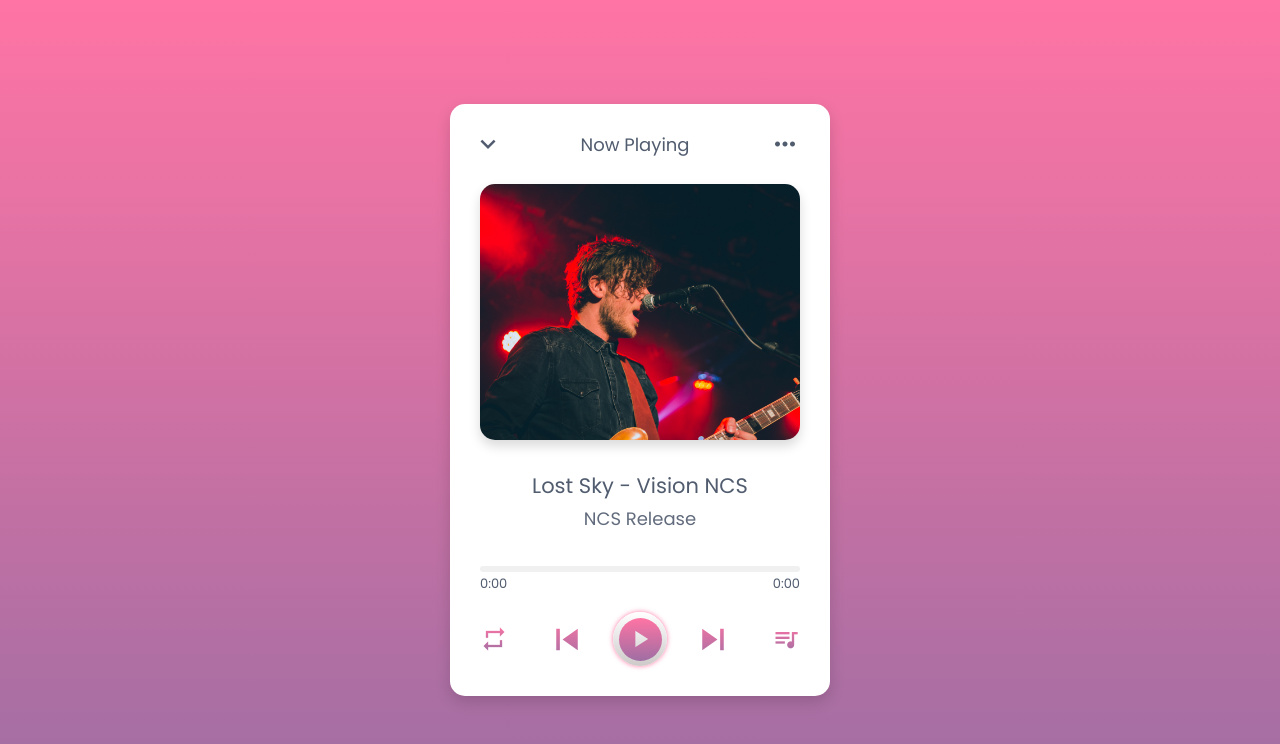
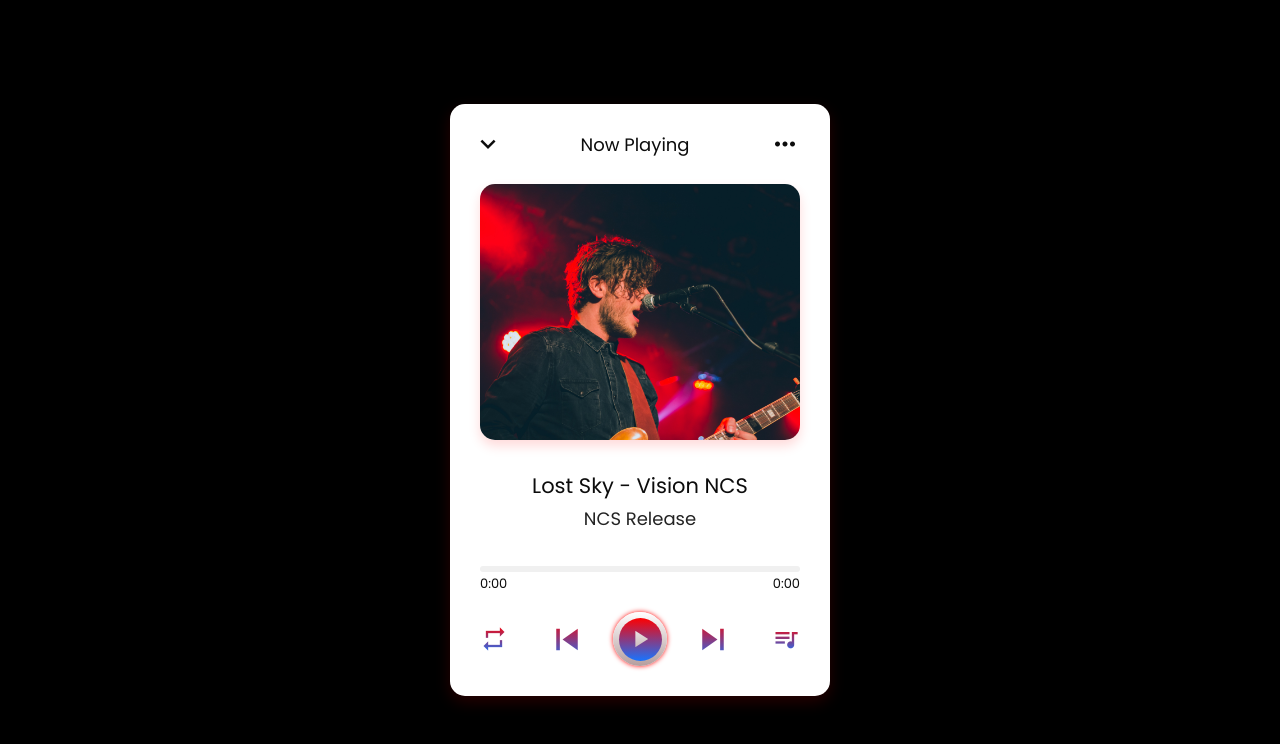
Before and after one commit to Prashid-Dilshan/Music-Player, a plain HTML site: page index.html in a window 1280 px wide. Drawn offline with Linux system fonts and the light colour scheme.

Commit message:
music player

```diff
--- a/index.html
+++ b/index.html
@@ -1,10 +1,10 @@
 <!DOCTYPE html>
-<!-- Coding By CodingNepal - youtube.com/codingnepal -->
+
 <html lang="en">
 <head>
   <meta charset="UTF-8">
   <meta name="viewport" content="width=device-width, initial-scale=1.0">
-  <title>Music Player | CodingNepal</title>
+  <title>Music Player | Prashid Dilshan</title>
   <link rel="stylesheet" href="style.css">
   <link rel="stylesheet" href="https://fonts.googleapis.com/icon?family=Material+Icons">
 
--- a/js/music-list.js
+++ b/js/music-list.js
@@ -46,6 +46,10 @@ let allMusic = [
     img: "music-6",
     src: "music-6"
   },
+
+
+
+
   // like this paste it and remember to give comma after ending of this bracket }
   // {
   //   name: "Here is the music name",
--- a/style.css
+++ b/style.css
@@ -10,20 +10,20 @@
   margin: 0;
 }
 :root{
-  --pink: #ff74a4;
-  --violet: #9f6ea3;
-  --lightblack: #515C6F;
+  --pink: #ff0000;
+  --violet: #1774ff;
+  --lightblack: #0c0c0c;
   --white: #ffffff;
-  --darkwhite: #cecaca;
+  --darkwhite: #b59e9e;
   --pinkshadow: #ffcbdd;
-  --lightbshadow: rgba(0,0,0,0.15);
+  --lightbshadow: rgba(255, 0, 0, 0.15);
 }
 body{
   display: flex;
   align-items: center;
   justify-content: center;
   min-height: 100vh;
-  background: linear-gradient(var(--pink) 0%, var(--violet) 100%);
+  background: black;
 }
 .wrapper{
   width: 380px;
```
